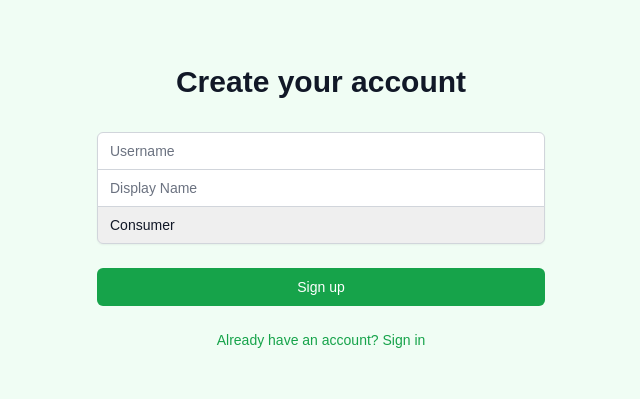
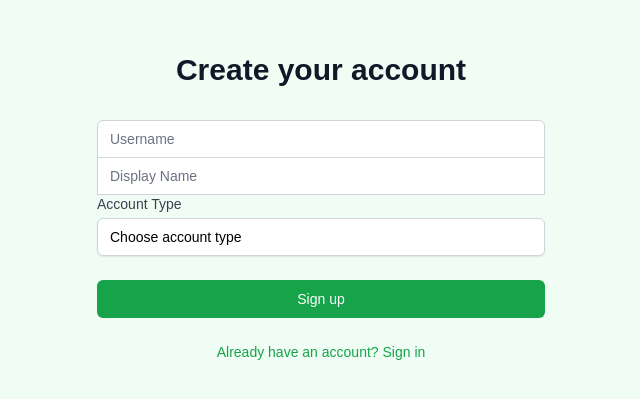
Before and after one commit to malcolmm20/farmlink, a React (Vite) app: page /signup in a window 1280 px wide. Shown: the part 205-604 px from the top of the page, without its empty margins (319-959 px from the left). Built offline with nearby package versions, Linux system fonts and the light colour scheme; no server answers.

Commit message:
sign up dropdown improvements

```diff
--- a/src/pages/SignUp.tsx
+++ b/src/pages/SignUp.tsx
@@ -8,12 +8,17 @@ export default function SignUp() {
   const navigate = useNavigate();
   const [username, setUsername] = useState('');
   const [displayName, setDisplayName] = useState('');
-  const [role, setRole] = useState<UserRole>('consumer');
+  const [role, setRole] = useState<UserRole | ''>('');
   const [error, setError] = useState<string | null>(null);
 
   const handleSubmit = async (e: React.FormEvent) => {
     e.preventDefault();
     setError(null);
+
+    if (!role) {
+      setError('Please select an account type');
+      return;
+    }
 
     try {
       // Check if username is already taken
@@ -110,9 +115,9 @@ export default function SignUp() {
                 placeholder="Display Name"
               />
             </div>
-            <div>
-              <label htmlFor="role" className="sr-only">
-                Role
+            <div className="mt-4">
+              <label htmlFor="role" className="block text-sm font-medium text-gray-700 mb-1">
+                Account Type
               </label>
               <select
                 id="role"
@@ -120,8 +125,9 @@ export default function SignUp() {
                 required
                 value={role}
                 onChange={(e) => setRole(e.target.value as UserRole)}
-                className="appearance-none rounded-none relative block w-full px-3 py-2 border border-gray-300 placeholder-gray-500 text-gray-900 rounded-b-md focus:outline-none focus:ring-green-500 focus:border-green-500 focus:z-10 sm:text-sm"
+                className="appearance-none relative block w-full px-3 py-2 border border-gray-300 bg-white rounded-md shadow-sm focus:outline-none focus:ring-green-500 focus:border-green-500 sm:text-sm"
               >
+                <option value="" disabled>Choose account type</option>
                 <option value="consumer">Consumer</option>
                 <option value="farmer">Farmer</option>
                 <option value="admin">Admin</option>
```
